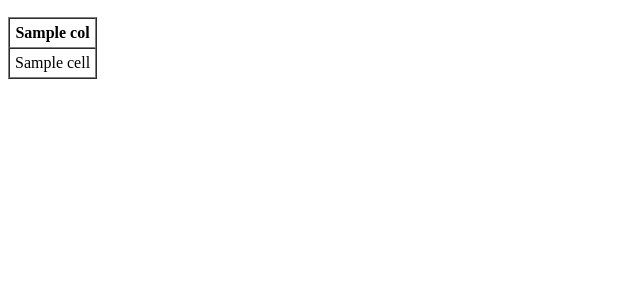
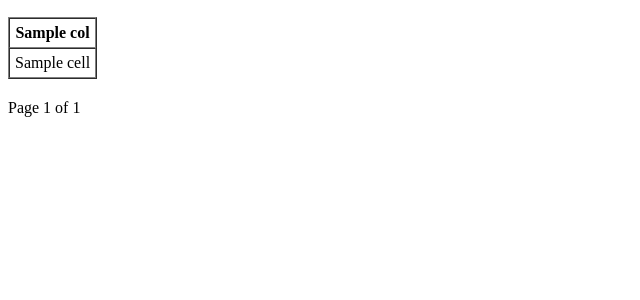
Before and after one commit to dheerajk78/sample_app, a Flask app: template templates/summary.html in a window 1280 px wide. Shown: the part 169-469 px from the top of the page, without its empty margins (0-640 px from the left). Run offline with Flask 3, Linux system fonts and the light colour scheme; the template is opened without the code that fills it: most values are stand-ins (such as "Sample title", 1, 10 or a date in 2020).

Commit message:
Update summary.html

```diff
--- a/templates/summary.html
+++ b/templates/summary.html
@@ -32,5 +32,18 @@
         {% endfor %}
     </tbody>
 </table>
+
+<!-- Pagination Controls -->
+<div style="margin-top: 20px;">
+    {% if page > 1 %}
+        <a href="{{ url_for('summary', page=page-1) }}">⬅️ Previous</a>
+    {% endif %}
+
+    <span>Page {{ page }} of {{ total_pages }}</span>
+
+    {% if page < total_pages %}
+        <a href="{{ url_for('summary', page=page+1) }}">Next ➡️</a>
+    {% endif %}
+</div>
 </body>
 </html>
```
Lines whose indentation alone changed are shown as unchanged.
